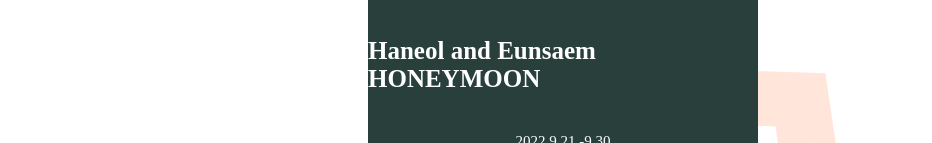
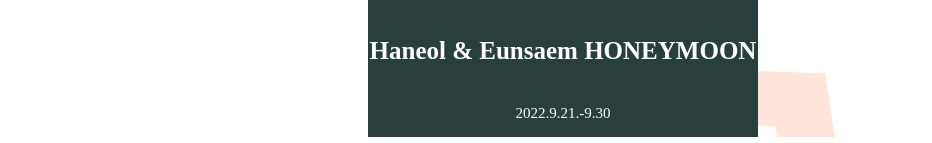
Before and after one commit to estellelee/honeymoon, a plain HTML site: page index.html in a window 1280 px wide. Shown: the part 863-1006 px from the top of the page, without its empty margins (77-1009 px from the left). Drawn offline with Linux system fonts and the light colour scheme; a web font is replaced by a local one.

Commit message:
Update index.html

```diff
--- a/index.html
+++ b/index.html
@@ -124,7 +124,7 @@
             </div>
         </div>
         <div class="footer">
-            <p class="f-title">Haneol and Eunsaem HONEYMOON</p>
+            <p class="f-title">Haneol & Eunsaem HONEYMOON</p>
             <p class="f-date">2022.9.21.-9.30</p>
         </div>
     </div>
```
